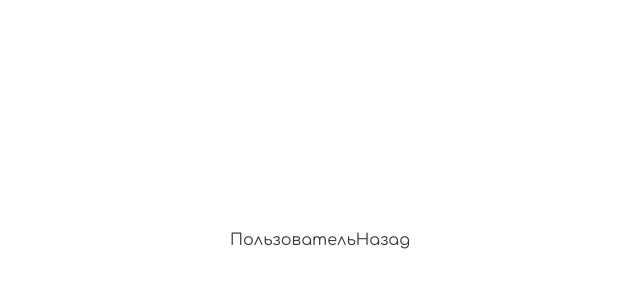
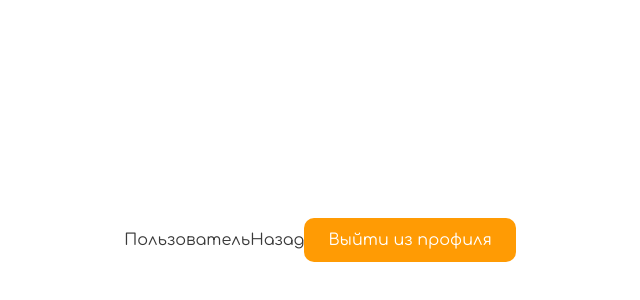
Before and after one commit to ArtErusov/eCommersOrange, a React (Vite) app: page /auth/profile in a window 1280 px wide. Shown: the part 160-460 px from the top of the page, without its empty margins (320-960 px from the left). Built offline with nearby package versions, Linux system fonts and the light colour scheme; no server answers.

Commit message:
Added display of login status and made a logout button

```diff
--- a/src/components/Header/Header.tsx
+++ b/src/components/Header/Header.tsx
@@ -1,5 +1,6 @@
 import { FC } from 'react';
 import { Link } from 'react-router-dom';
+import { useSelector } from 'react-redux';
 
 import mainLogo from '@/assets/images/svg/mainLogo.svg';
 import catalogIcon from '@/assets/images/svg/catalogIcon.svg';
@@ -11,8 +12,11 @@ import SearchBlock from './SearchBlock';
 import CitySelector from './CitySelector';
 
 import styles from './Header.module.css';
+import { RootState } from '@/shared/store/store';
 
 const Header: FC = () => {
+  const login = useSelector((state: RootState) => state.user.jwt);
+  console.log(login, 'Проверка логина');
   return (
     <header>
       <div className={styles['header__top-bar']}>
@@ -49,7 +53,7 @@ const Header: FC = () => {
           <div className={styles['header__actions']}>
             <Link to="/auth/login" className={styles['header__action']}>
               <img src={profileIcon} alt="войти" />
-              <p>войти</p>
+              <p>{login ? 'Профиль' : 'Войти'}</p>
             </Link>
             <Link to="/cart" className={styles['header__action']}>
               <img src={favoritesIcon} alt="избранные" />
--- a/src/pages/Auth/Profile/Profile.tsx
+++ b/src/pages/Auth/Profile/Profile.tsx
@@ -1,13 +1,21 @@
+import Button from '@/components/ui/Button/Button';
 import { AppDispath, RootState } from '@/shared/store/store';
-import { getProfile } from '@/shared/store/user.slice';
+import { getProfile, userActions } from '@/shared/store/user.slice';
 
 import { FC, useEffect } from 'react';
 import { useDispatch, useSelector } from 'react-redux';
-import { Link } from 'react-router-dom';
+import { Link, useNavigate } from 'react-router-dom';
 
 const Profile: FC = () => {
   const dispatch = useDispatch<AppDispath>();
   const profile = useSelector((s: RootState) => s.user.profile);
+  const navigate = useNavigate();
+
+  const logout = () => {
+    dispatch(userActions.logout());
+    console.log('del');
+    navigate('/');
+  };
 
   useEffect(() => {
     dispatch(getProfile());
@@ -18,6 +26,8 @@ const Profile: FC = () => {
       <p>Пользователь</p>
       <p>{profile?.name}</p>
       <Link to={'/'}>Назад</Link>
+
+      <Button onClick={logout}>Выйти из профиля</Button>
     </>
   );
 };
```
Also changed, not shown: src/shared/store/info.txt (deleted).
